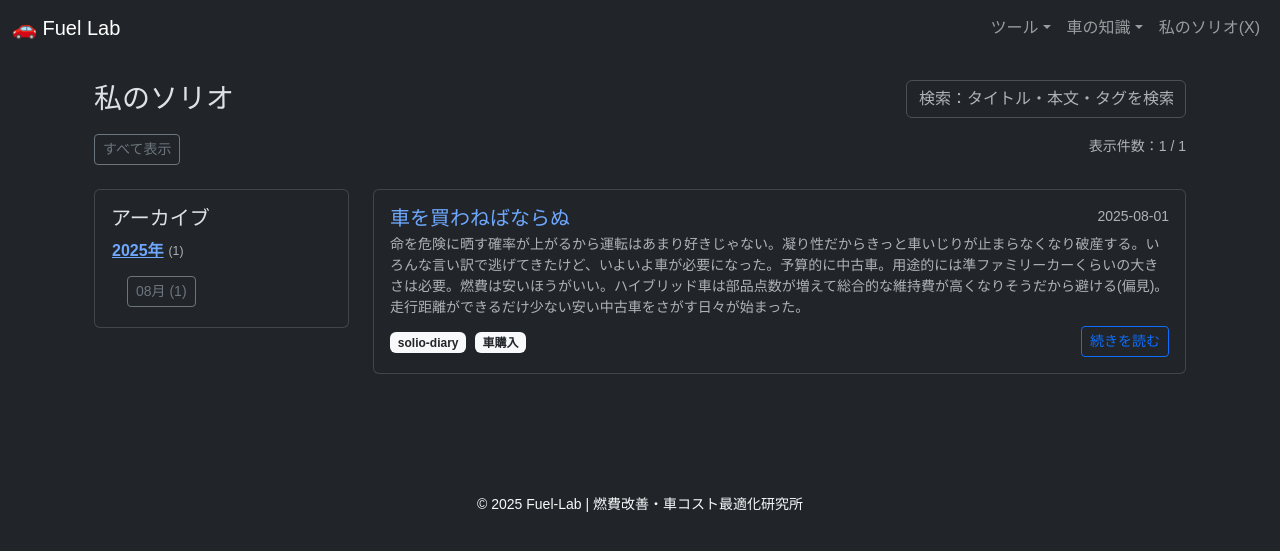
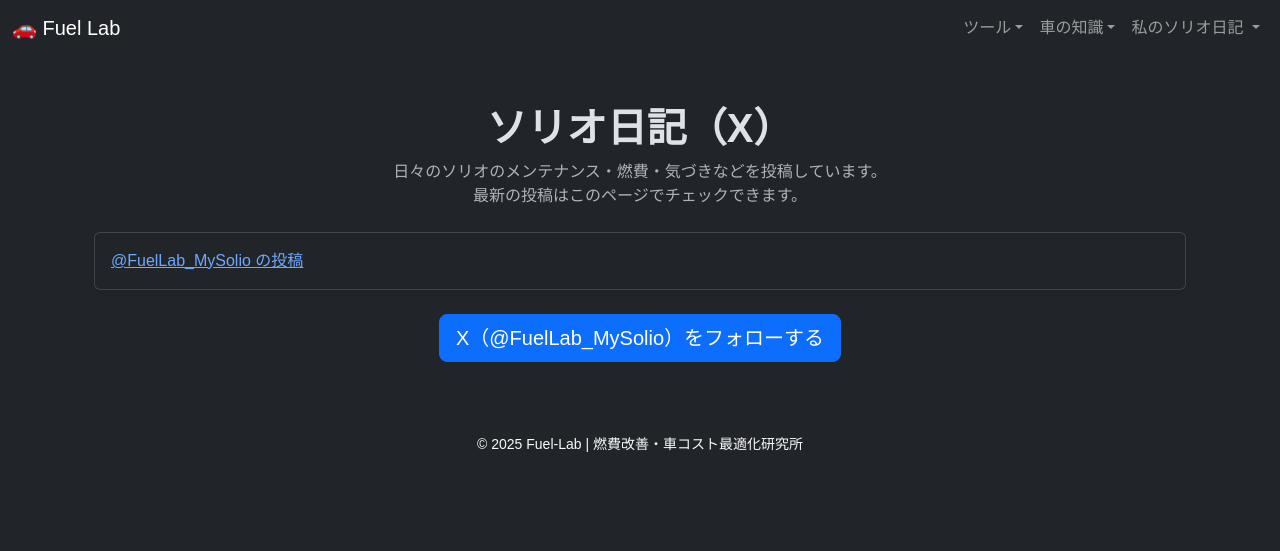
Before and after one commit to funyapar-org/fuel-lab, a Jekyll site: the page built from solio-diary/index.html, in a window 1280 px wide. Shown: the top 551 px of the page. Built offline with Jekyll 4.4.1, drawn with Linux system fonts in a browser that asks for light colours; comment, search, counter and statistics services are not loaded.

Commit message:
update diary

```diff
--- a/_config.yml
+++ b/_config.yml
@@ -9,5 +9,3 @@ collections:
     output: true
   knowledge:
     output: true
-  solio:
-    output: true
--- a/_includes/navbar.html
+++ b/_includes/navbar.html
@@ -29,12 +29,23 @@
           </ul>
         </li>
 
-        <!-- ソリオ日記(x) -->
+        <!-- 私のソリオ日記 -->
         <li class="nav-item dropdown">
-          <a class="nav-link" href="https://x.com/FuelLab_MySolio" target="_blank">
-            私のソリオ(X)
+          <a class="nav-link dropdown-toggle" href="#" role="button" data-bs-toggle="dropdown">
+            私のソリオ日記
           </a>
+          <ul class="dropdown-menu dropdown-menu-end">
+            <li>
+              <a class="dropdown-item" href="/fuel-lab/solio-diary/">サイト内で見る</a>
+            </li>
+            <li>
+              <a class="dropdown-item" href="https://x.com/FuelLab_MySolio" target="_blank">
+                X（@FuelLab_MySolio）
+              </a>
+            </li>
+          </ul>
         </li>
+
 
       </ul>
     </div>
--- a/_solio/solio-diary.md
+++ /dev/null
@@ -1,54 +0,0 @@
----
-layout: default
-title: 私のソリオ
-permalink: /solio-diary/
----
-
-<div class="container my-4">
-  <div class="d-flex justify-content-between align-items-center mb-3">
-    <h1 class="h3 mb-0">私のソリオ</h1>
-    <div class="ms-3" style="min-width:280px;">
-      <input id="diarySearch" class="form-control" placeholder="検索：タイトル・本文・タグを検索" aria-label="Search diary">
-    </div>
-  </div>
-
-  <div class="row mb-3">
-    <div class="col-lg-9">
-      <div id="diary-controls" class="mb-2 d-flex gap-2 flex-wrap">
-        <button id="clearFilters" class="btn btn-outline-secondary btn-sm">すべて表示</button>
-        <div id="activeFilterBadge" class="align-self-center"></div>
-      </div>
-    </div>
-    <div class="col-lg-3 text-lg-end">
-      <small class="text-muted">表示件数：<span id="shownCount">0</span></small>
-    </div>
-  </div>
-
-  <div class="row">
-    <div class="col-lg-3 mb-3">
-      <div class="card sticky-top" style="top:1rem;">
-        <div class="card-body">
-          <h5 class="card-title">アーカイブ</h5>
-          <div id="archiveList" class="list-group list-group-flush small"></div>
-        </div>
-      </div>
-    </div>
-
-    <div class="col-lg-9">
-      <div id="diaryGrid" class="row g-3"></div>
-
-      <!-- 読み込みのためのセクション（IntersectionObserver が監視） -->
-      <div id="loadMoreSentinel" class="py-4 text-center">
-        <div id="loadingIndicator" class="spinner-border text-secondary" role="status" style="display:none;">
-          <span class="visually-hidden">Loading...</span>
-        </div>
-      </div>
-    </div>
-  </div>
-</div>
-
-<script
-  src="{{ '/assets/js/solio-diary.js' | relative_url }}"
-  data-json="{{ '/assets/diary.json' | absolute_url }}">
-</script>
-<link rel="stylesheet" href="{{ '/assets/css/solio-diary.css' | relative_url }}">
--- a/assets/css/solio-diary.css
+++ /dev/null
@@ -1,18 +0,0 @@
-/* solio-diary.css */
-
-/* カードの最小高さを与えて縦に揃いやすくする */
-#diaryGrid .card {
-  min-height: 140px;
-}
-
-/* 検索ボックスの横幅調整（モバイルで広がりすぎない） */
-@media (max-width: 575.98px) {
-  #diarySearch { width: 100% !important; }
-}
-
-/* アーカイブのスクロールを限定 */
-#archiveList {
-  max-height: 60vh;
-  overflow: auto;
-  padding-right: 0.25rem;
-}
--- a/assets/diary.json
+++ /dev/null
@@ -1,19 +0,0 @@
----
-layout: null
-permalink: /assets/diary.json
----
-{% assign diary_posts = site.posts | where_exp: "post", "post.tags contains 'solio-diary'" %}
-[
-{% for post in diary_posts %}
-  {
-    "title": {{ post.title | jsonify }},
-    "url": {{ post.url | absolute_url | jsonify }},
-    "date": "{{ post.date | date: "%Y-%m-%d" }}",
-    "year": "{{ post.date | date: "%Y" }}",
-    "month": "{{ post.date | date: "%m" }}",
-    "excerpt": {{ post.excerpt | strip_html | strip_newlines | truncate: 200 | jsonify }},
-    "content": {{ post.content | strip_html | strip_newlines | jsonify }},
-    "tags": {{ post.tags | jsonify }}
-  }{% if forloop.last == false %},{% endif %}
-{% endfor %}
-]
--- a/assets/js/solio-diary.js
+++ /dev/null
@@ -1,238 +0,0 @@
-/*
-  solio-diary.js
-  - 初回表示: 10件
-  - スクロールで追加読み込み: 10件ずつ
-  - 検索・年月アーカイブ対応
-*/
-(function(){
-  const scriptEl = document.currentScript;
-  const JSON_URL = scriptEl.getAttribute('data-json');
-  const BATCH = 10;
-
-  let allPosts = [];
-  let filtered = [];
-  let cursor = 0; // 次にレンダリングするインデックス（降順）
-  let currentFilter = null; // {year, month} or null
-  const grid = document.getElementById('diaryGrid');
-  const sentinel = document.getElementById('loadMoreSentinel');
-  const loadingIndicator = document.getElementById('loadingIndicator');
-  const shownCountEl = document.getElementById('shownCount');
-  const searchInput = document.getElementById('diarySearch');
-  const archiveList = document.getElementById('archiveList');
-  const clearFiltersBtn = document.getElementById('clearFilters');
-  const activeFilterBadge = document.getElementById('activeFilterBadge');
-
-  function showLoading(on){
-    loadingIndicator.style.display = on ? 'inline-block' : 'none';
-  }
-
-  function fetchJson(){
-    showLoading(true);
-    return fetch(JSON_URL, {cache:'no-cache'})
-      .then(r => {
-        if(!r.ok) throw new Error('diary.json を取得できませんでした');
-        return r.json();
-      })
-      .then(j => {
-        // JSON 内が新しい順を保証するために日付でソート（降順）
-        j.sort((a,b)=> (a.date < b.date) ? 1 : -1);
-        allPosts = j;
-        filtered = allPosts.slice();
-        buildArchive(allPosts);
-        resetCursorAndRender();
-      })
-      .catch(err => {
-        console.error(err);
-        grid.innerHTML = '<div class="alert alert-danger">日記データの読み込みに失敗しました。</div>';
-      })
-      .finally(()=> showLoading(false));
-  }
-
-  function buildArchive(posts){
-    // 年→月形式に集計
-    const tree = {};
-    posts.forEach(p => {
-      const y = p.year;
-      const m = p.month;
-      tree[y] = tree[y] || {};
-      tree[y][m] = (tree[y][m] || 0) + 1;
-    });
-
-    // 出力（新しい年から）
-    const years = Object.keys(tree).sort((a,b)=> b-a);
-    archiveList.innerHTML = '';
-    years.forEach(y => {
-      const yearCount = Object.keys(tree[y]).reduce((s,mm)=> s + tree[y][mm], 0);
-      const yearEl = document.createElement('div');
-      yearEl.className = 'mb-2';
-      yearEl.innerHTML = `<button class="btn btn-link p-0 fw-bold archive-year" data-year="${y}">${y}年</button> <small class="text-muted">(${yearCount})</small>`;
-      archiveList.appendChild(yearEl);
-
-      const months = Object.keys(tree[y]).sort((a,b)=> b-a);
-      const ul = document.createElement('div');
-      ul.className = 'ms-3 mt-1';
-      months.forEach(m=>{
-        const cnt = tree[y][m];
-        const mBtn = document.createElement('button');
-        mBtn.className = 'btn btn-sm btn-outline-secondary mb-1 me-1 archive-month';
-        mBtn.textContent = `${m}月 (${cnt})`;
-        mBtn.dataset.year = y;
-        mBtn.dataset.month = m;
-        ul.appendChild(mBtn);
-      });
-      archiveList.appendChild(ul);
-    });
-
-    // 年ボタンの挙動（年クリックでその年全体のフィルタ）
-    archiveList.querySelectorAll('.archive-year').forEach(btn=>{
-      btn.addEventListener('click', e=>{
-        const y = e.currentTarget.dataset.year;
-        applyFilter({year: y});
-      });
-    });
-    archiveList.querySelectorAll('.archive-month').forEach(btn=>{
-      btn.addEventListener('click', e=>{
-        const y = e.currentTarget.dataset.year;
-        const m = e.currentTarget.dataset.month;
-        applyFilter({year: y, month: m});
-      });
-    });
-  }
-
-  function applyFilter(filter){
-    currentFilter = filter;
-    // apply filter + search
-    runFilterAndSearch();
-    showActiveFilter();
-    resetCursorAndRender();
-  }
-
-  function clearFilters(){
-    currentFilter = null;
-    searchInput.value = '';
-    runFilterAndSearch();
-    showActiveFilter();
-    resetCursorAndRender();
-  }
-
-  function showActiveFilter(){
-    if(!currentFilter){
-      activeFilterBadge.innerHTML = '';
-    } else {
-      if(currentFilter.month){
-        activeFilterBadge.innerHTML = `<span class="badge bg-primary">フィルタ: ${currentFilter.year}年 ${currentFilter.month}月</span>`;
-      } else {
-        activeFilterBadge.innerHTML = `<span class="badge bg-primary">フィルタ: ${currentFilter.year}年</span>`;
-      }
-    }
-  }
-
-  function runFilterAndSearch(){
-    const q = (searchInput.value || '').trim().toLowerCase();
-    filtered = allPosts.filter(p=>{
-      if(currentFilter){
-        if(currentFilter.year && p.year !== currentFilter.year) return false;
-        if(currentFilter.month && p.month !== currentFilter.month) return false;
-      }
-      if(q){
-        const hay = (p.title + ' ' + p.content + ' ' + (p.tags||[]).join(' ')).toLowerCase();
-        return hay.indexOf(q) !== -1;
-      }
-      return true;
-    });
-  }
-
-  function resetCursorAndRender(){
-    cursor = 0;
-    grid.innerHTML = '';
-    renderBatch();
-  }
-
-  function renderBatch(){
-    if(cursor >= filtered.length){
-      // もうない
-      updateShownCount();
-      return;
-    }
-    showLoading(true);
-    const slice = filtered.slice(cursor, cursor + BATCH);
-    slice.forEach(post => {
-      const col = document.createElement('div');
-      col.className = 'col-12';
-      col.innerHTML = buildCardHtml(post);
-      grid.appendChild(col);
-    });
-    cursor += slice.length;
-    updateShownCount();
-    showLoading(false);
-  }
-
-  function buildCardHtml(p){
-    // Bootstrap card - adjust to taste
-    const excerpt = p.excerpt && p.excerpt.length > 0 ? p.excerpt : (p.content ? (p.content.slice(0,200) + (p.content.length>200 ? '…' : '')) : '');
-    const tags = (p.tags || []).map(t=> `<span class="badge bg-light text-dark me-1 small">${t}</span>`).join(' ');
-    return `
-      <article class="card h-100">
-        <div class="card-body">
-          <div class="d-flex justify-content-between align-items-start">
-            <h5 class="card-title mb-1"><a href="${p.url}" class="stretched-link text-decoration-none">${escapeHtml(p.title)}</a></h5>
-            <small class="text-muted">${p.date}</small>
-          </div>
-          <p class="card-text text-muted small mb-2">${escapeHtml(excerpt)}</p>
-          <div class="d-flex justify-content-between align-items-center">
-            <div>${tags}</div>
-            <a href="${p.url}" class="btn btn-sm btn-outline-primary">続きを読む</a>
-          </div>
-        </div>
-      </article>
-    `;
-  }
-
-  function escapeHtml(s){
-    if(!s) return '';
-    return s.replace(/[&<>"']/g, function(c){
-      return {'&':'&amp;','<':'&lt;','>':'&gt;','"':'&quot;',"'":'&#39;'}[c];
-    });
-  }
-
-  function updateShownCount(){
-    shownCountEl.textContent = Math.min(cursor, filtered.length) + ' / ' + filtered.length;
-  }
-
-  // IntersectionObserver のセット
-  function initObserver(){
-    const io = new IntersectionObserver(entries=>{
-      entries.forEach(entry=>{
-        if(entry.isIntersecting){
-          // 次バッチ読み込み
-          renderBatch();
-        }
-      });
-    }, {rootMargin: '400px'});
-    io.observe(sentinel);
-  }
-
-  // 検索のデバウンス
-  function debounce(fn, ms=300){
-    let t;
-    return (...args)=>{
-      clearTimeout(t);
-      t = setTimeout(()=>fn(...args), ms);
-    };
-  }
-
-  // init
-  document.addEventListener('DOMContentLoaded', ()=>{
-    // JSON_URL may contain Liquid expression replacement; if not, it will be relative
-    fetchJson();
-
-    initObserver();
-
-    searchInput.addEventListener('input', debounce(()=>{
-      runFilterAndSearch();
-      resetCursorAndRender();
-    }, 300));
-
-    clearFiltersBtn.addEventListener('click', clearFilters);
-  });
-})();
--- /dev/null
+++ b/solio-diary/index.html
@@ -0,0 +1,39 @@
+---
+layout: default
+title: "ソリオ日記（X）"
+---
+
+<div class="container my-5">
+
+  <!-- タイトル -->
+  <div class="text-center mb-4">
+    <h1 class="fw-bold">ソリオ日記（X）</h1>
+    <p class="text-muted">
+      日々のソリオのメンテナンス・燃費・気づきなどを投稿しています。<br>
+      最新の投稿はこのページでチェックできます。
+    </p>
+  </div>
+
+  <!-- X（Twitter）タイムライン埋め込み -->
+  <div class="card shadow-sm">
+    <div class="card-body">
+      <a class="twitter-timeline"
+         data-theme="light"
+         data-chrome="noheader nofooter noborders"
+         href="https://x.com/FuelLab_MySolio">
+         @FuelLab_MySolio の投稿
+      </a>
+    </div>
+  </div>
+
+  <!-- XウィジェットJS -->
+  <script async src="https://platform.twitter.com/widgets.js" charset="utf-8"></script>
+
+  <!-- フォローボタン -->
+  <div class="text-center mt-4">
+    <a href="https://x.com/FuelLab_MySolio" target="_blank" class="btn btn-primary btn-lg">
+      <i class="bi bi-twitter"></i> X（@FuelLab_MySolio）をフォローする
+    </a>
+  </div>
+
+</div>
```
Also changed, not shown: _posts/2025-08-01-start.md (deleted, +0 -14 lines), _solio/page1.md (deleted, +0 -9 lines), _solio/page2.md (deleted, +0 -9 lines).
